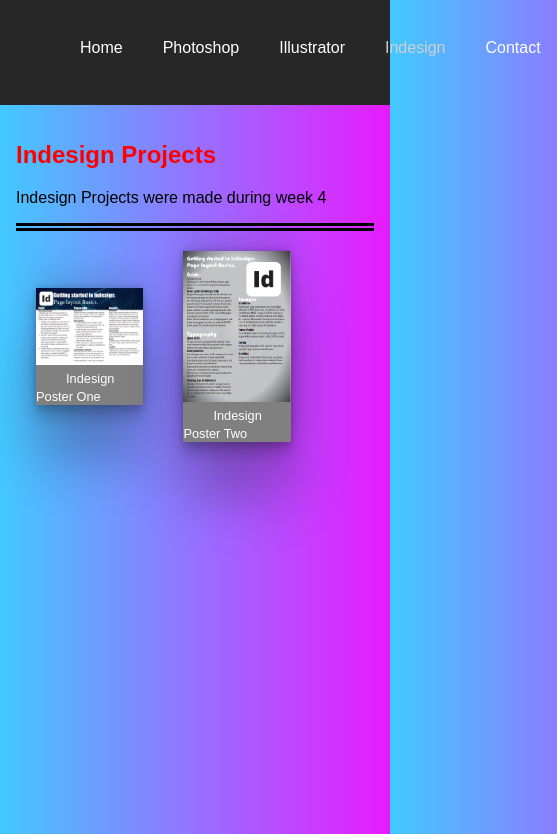
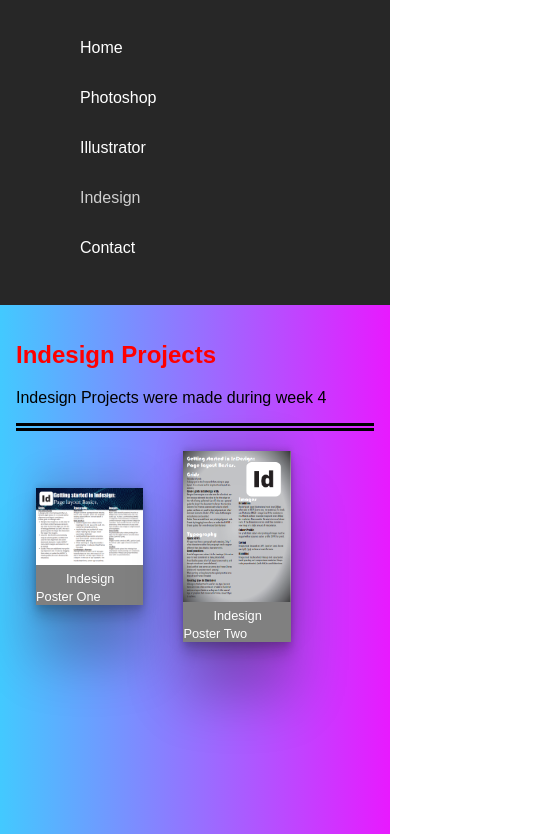
Before and after one commit to AdminMafia/Thomas-Portfolio-, a plain HTML site: page indesign.html in a window 390 px wide. Shown: the part 89-923 px from the top of the page, 557 px wide, since content can reach past the window. Drawn offline with Linux system fonts and the light colour scheme.

Commit message:
Add files via upload

```diff
--- a/css/style.css
+++ b/css/style.css
@@ -1,6 +1,7 @@
 html {
   font: size 16px;
   font-family: arial, halvetica, sans-serif;
+  width: 100%;
 }
 body{
   margin:0;
@@ -166,7 +167,8 @@
   }
   .flex-container {
     flex-direction: column;
-
   }
-
+  nav ul {
+    flex-direction: column;
+  }
 }
```
